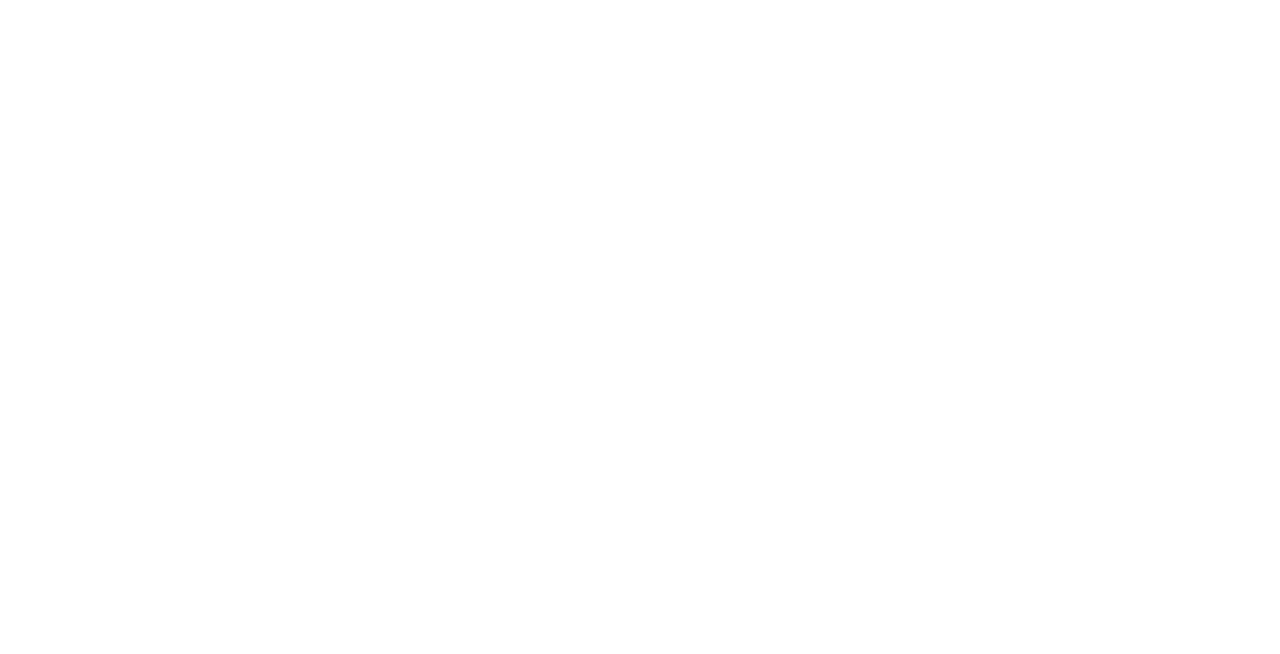
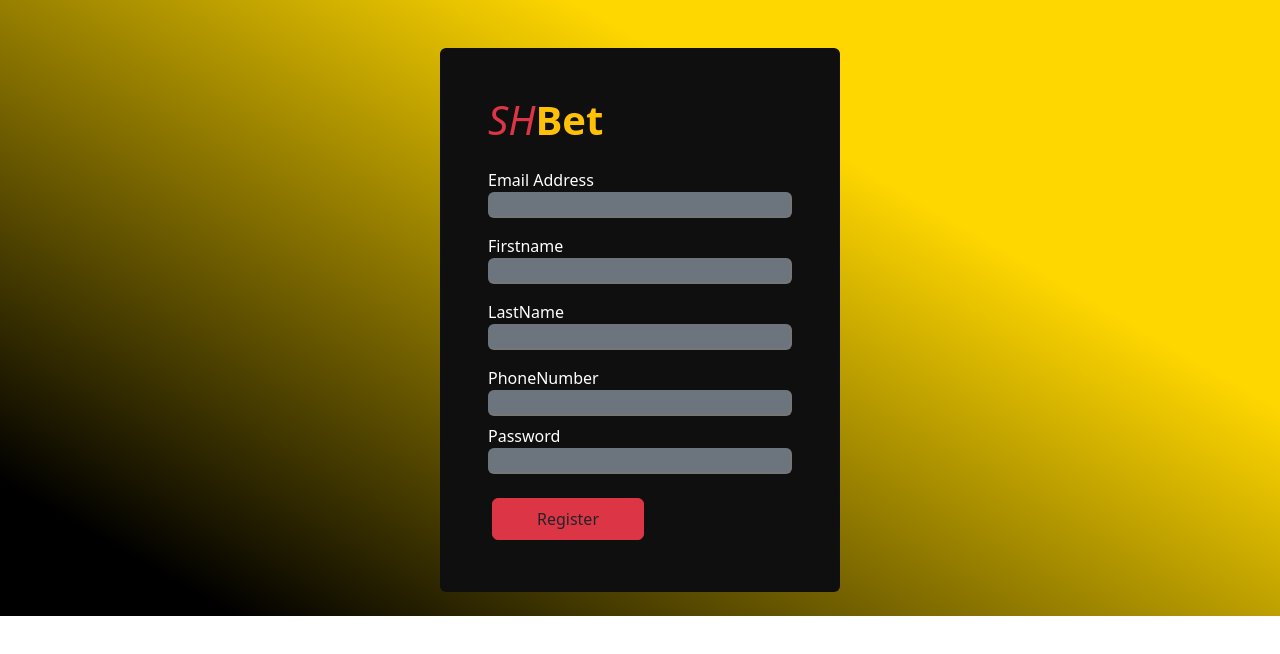
Before and after one commit to Parsagrammer/SHbet, a React (Create React App) app: page /register in a window 1280 px wide. Before the commit this address had no page. Shown: the top 654 px of the page. Built offline with nearby package versions, Linux system fonts and the light colour scheme.

Commit message:
register-commit

```diff
--- a/package.json
+++ b/package.json
@@ -8,13 +8,15 @@
     "@testing-library/user-event": "^13.5.0",
     "bootstrap": "^5.2.0",
     "fontawesome": "^5.6.3",
+    "formik": "^2.2.9",
     "query-string": "^7.1.1",
     "react": "^18.2.0",
     "react-bootstrap": "^2.5.0",
     "react-dom": "^18.2.0",
     "react-router-dom": "^6.3.0",
     "react-scripts": "5.0.1",
-    "web-vitals": "^2.1.4"
+    "web-vitals": "^2.1.4",
+    "yup": "^0.32.11"
   },
   "scripts": {
     "start": "react-scripts start",
--- a/src/app.jsx
+++ b/src/app.jsx
@@ -4,6 +4,7 @@
 import contextUse from "./context/context";
 import GamePage from "./component/gamesPage/Gpage";
 import BetPage from "./component/betpage/betpage";
+import Register from "./register/Register";
 const App = () => {
     let [gamespage , setgamespage]=useState([
 {id:1 , page:'Soccer tournaments' , games:[
@@ -60,6 +61,7 @@
 <Routes>
    <Route path="/GamesPage"  element={<GamePage/>}  />
    <Route path="/betpage"  element={<BetPage/>} />
+   <Route path="/register"  element={<Register/>} />
    <Route path="/"  element={<Home/>} />
 
 </Routes>
--- a/src/component/home/home.css
+++ b/src/component/home/home.css
@@ -6,7 +6,7 @@
 .home{
     width: 100%;
     height: 100%;
-    background-color: rgb(15, 15, 15);
+    background-color: rgb(3, 0, 0);
 }
 nav{
 width: 100%;
@@ -39,7 +39,7 @@
 }
 .main{
     flex: 3;
-
+    background-color: rgb(113, 233, 34);
 
 }
 .winner{
@@ -77,3 +77,6 @@
     box-shadow: 0px 0px 60px  rgb(255, 0, 0);
 
 }
+.btn:hover{
+  transform: scale(1.2);
+}
--- a/src/component/home/home.jsx
+++ b/src/component/home/home.jsx
@@ -14,10 +14,10 @@
 
 </div>
 <div className="d-flex flex-row-reverse justify-content-around w-50" >
-<button className="btn buttonNav" ><Link className="w-100 h-100 text-decoration-none text-warning " to={'/login'} >login</Link></button>
-<button className="btn buttonNav" ><Link className="w-100 h-100 text-decoration-none text-warning " to={'/live-game'} >Live Games</Link></button>
-<button className="btn buttonNav" ><Link className="w-100 h-100 text-decoration-none text-warning " to={'/new Games'} >New Games</Link></button>
-<button className="btn buttonNav" ><Link className="w-100 h-100 text-decoration-none text-warning " to={'/trended'} >Trended</Link></button>
+<button className="btn buttonNav border-0" ><Link className="w-100 h-100 text-decoration-none text-warning " to={'/registergit push -u oriigin main'} >login</Link></button>
+<button className="btn buttonNav  border-0" ><Link className="w-100 h-100 text-decoration-none text-warning " to={'/live-game'} >Live Games</Link></button>
+<button className="btn buttonNav  border-0" ><Link className="w-100 h-100 text-decoration-none text-warning " to={'/new Games'} >New Games</Link></button>
+<button className="btn buttonNav  border-0" ><Link className="w-100 h-100 text-decoration-none text-warning " to={'/trended'} >Trended</Link></button>
 </div>
 </nav>
 <main  >
@@ -26,7 +26,7 @@
   <div className="d-flex flex-column" >
     </div>
     </div>
-    <div className="main" >
+    <div className="main " >
 <div className="p-5 row  ">
   <Link   className="gamesbtn"  to={'/GamesPage?id=1'} > <button   className="w-100 h-100 bg-transparent border-0 text-center  fs-1 text-warning">    ScoBeTT</button></Link>
  <Link   className="gamesbtn"  to={'/GamesPage?id=2'}  > <button  className="w-100 h-100 bg-transparent border-0  text-center fs-1 text-warning">  BasketBeTT</button></Link>
--- /dev/null
+++ b/src/register/Register.jsx
@@ -0,0 +1,63 @@
+import React from "react"
+import {useFormik} from "formik"
+import * as Yup from "yup"
+import {Link} from "react-router-dom"
+const Register = () => {
+    const formik =useFormik({
+        initialValues:{
+            firstname:'',
+            lastname:'',
+            phoneNumber:'',
+            email:'',
+            password:'',
+            repeat_password:''
+
+        },
+        onsubmit: values=>{
+            alert(JSON.stringify(values))
+        },
+        validationSchema:Yup.object({
+            firstname:Yup.string().max(20 , "must be 15 character or less").required("Riquired"),
+            lastname:Yup.string().max(20 , "must be 15 character or less").required("Riquired"),
+            email:Yup.string().email("invalid email").max(15 , "must be 15 character or less").required("Riquired"),
+            phoneNumber:Yup.number().max(11 , "should be number").required("Required"),
+            password:Yup.number().max(18 , "must be 8 character or longer").required("Riquired"),
+
+
+        })
+
+    })
+    return (
+
+
+        <div className="p-4 bg-warning" style={{height:"auto", background: "linear-gradient(30deg , black 10% , gold 70%)" }}>
+
+        <form onsubmit={formik.handleSubmit} className="d-flex flex-column  mx-auto p-5  rounded mt-4  " style={{width:"400px"  , backgroundColor: "rgb(15, 15, 15)"}}>
+            <div className="d-flex " >
+                  <h1 className="text-danger" ><em>SH</em></h1>
+                 <h1 className="text-warning" ><b>Bet</b></h1>
+            </div>
+            <label htmlFor="email" className="text-warning mt-3 fs-6 text-white">Email Address</label>
+            <input  type="email" id="email" className="rounded border-top-0 border-start-0  border-buttom-1 bg-secondary text-white  " style={{outline:"none"}} {...formik.getFieldProps('email')}/>
+            {formik.touched.email && formik.errors.email ? (<h6 className="text-danger">{formik.errors.email }</h6> ): null}
+            <label htmlFor="firstname" className="text-warning fs-6 mt-3 text-white">Firstname</label>
+            <input type="firstname" id="firstname" className="rounded border-top-0 border-start-0  bg-secondary  " style={{outline:"none"}} {...formik.getFieldProps('firstname')}/>
+            {formik.touched.firstname && formik.errors.firstname? (<h6 className="text-danger">{formik.errors.firstname }</h6> ): null}
+            <label htmlFor="lastname" className="text-warning fs-6 mt-3 text-white">LastName</label>
+            <input type="lastname" id="lastname" className="rounded border-top-0 border-start-0  border-buttom-1 bg-secondary  " style={{outline:"none"}}  {...formik.getFieldProps('lastname')}/>
+            {formik.touched.lastname && formik.errors.lastname ? (<h6 className="text-danger">{formik.errors.lastname }</h6>) : null}
+            <label htmlFor="phoneNumber" className="text-warning fs-6 mt-3 text-white">PhoneNumber</label>
+            <input type="phoneNumber" id="phoneNumber" className="rounded border-top-0 border-start-0  border-buttom-1 bg-secondary  " style={{outline:"none"}}  {...formik.getFieldProps('phoneNumber')}/>
+            {formik.touched.phoneNumber && formik.errors.phoneNumber ?( <h6 className="text-danger">{formik.errors.phoneNumber }</h6>) : null}
+            <label htmlFor="password" className="text-warning fs-6 mt-2 text-white">Password</label>
+            <input type="password" id="password" className="rounded border-top-0 border-start-0  border-buttom-1 bg-secondary   " style={{outline:"none"}} {...formik.getFieldProps('password')}/>
+            {formik.touched.password && formik.errors.password?( <h6 className="text-danger">{formik.errors.password}</h6>) : null}
+
+            <button className="btn btn-danger w-50 p-2 text-dark m-1 mt-4" type="submit">Register</button>
+        </form>
+        </div>
+     );
+
+}
+
+export default Register;
```
Also changed, not shown: 1 other file (tests, documents, lock files or other folders).
